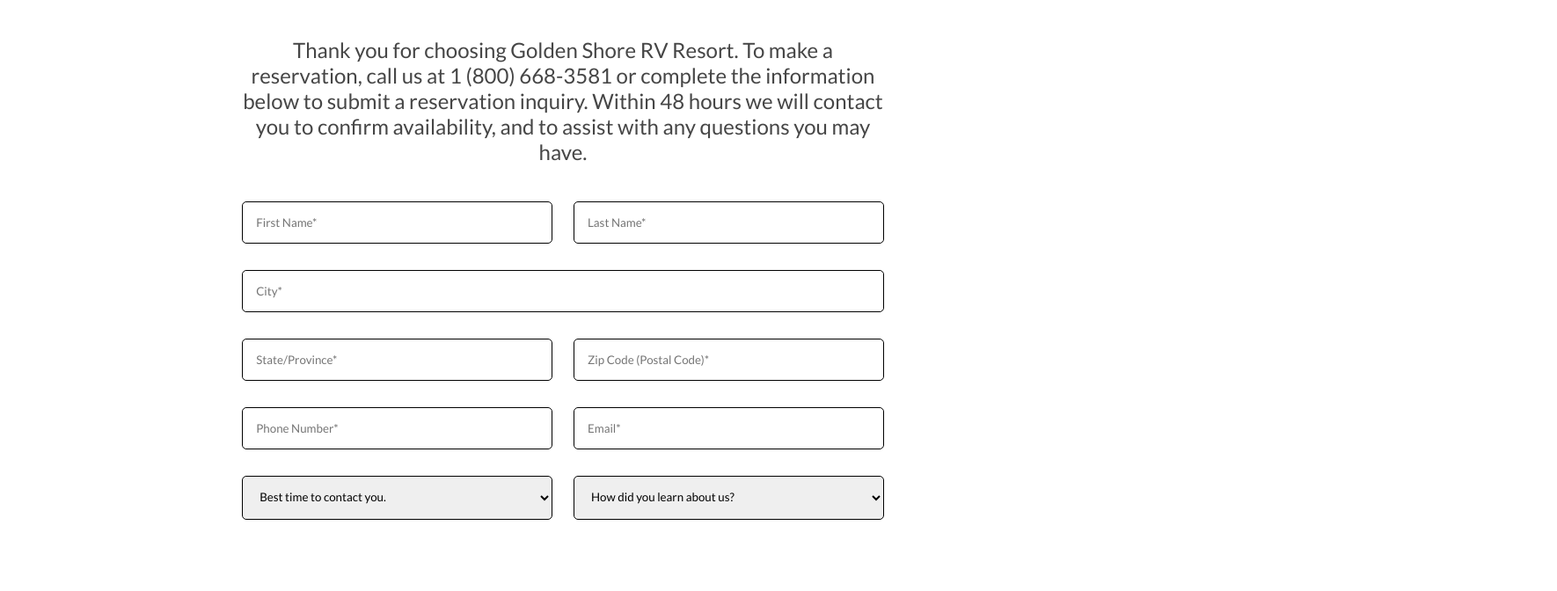
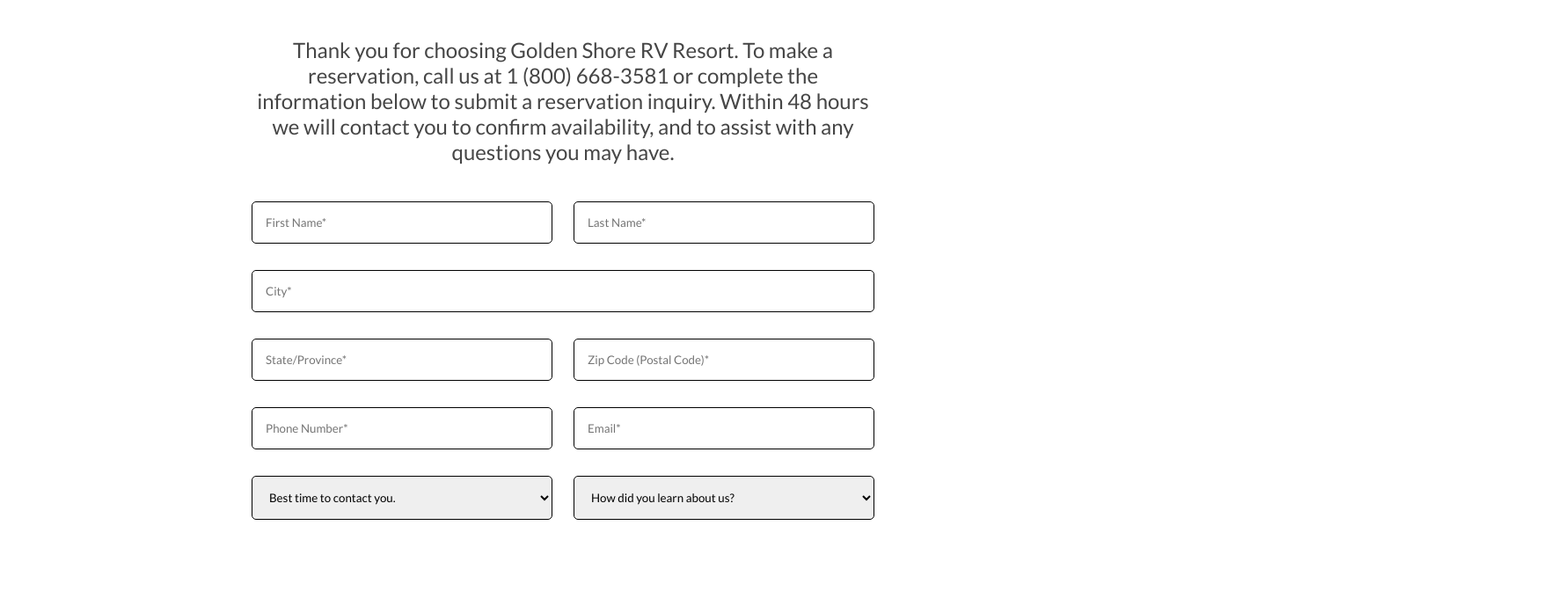
Before and after one commit to phaphajherry/nostruminc3, a plain HTML site: page index.html in a window 1280 px wide. Shown: the top 672 px of the page at 88% size, 1770 px wide, since content can reach past the window. Drawn offline with Linux system fonts and the light colour scheme; a web font is replaced by a local one.

Commit message:
second commit

```diff
--- a/style.css
+++ b/style.css
@@ -110,29 +110,4 @@ input[type="radio"]~label {
 }
 
 
-/* ------------- Media Query -------------------- */
-
-@media screen and (min-width: 480px) {
-    * {
-        margin: 0;
-        padding: 0;
-        box-sizing: border-box;
-    }
-    body {
-        margin: 8px 12px;
-    }
-    p>.center {
-        text-align: center;
-        font-size: 16px;
-    }
-    input,
-    .city,
-    select,
-    option,
-    textarea {
-        display: flex;
-        flex-direction: column;
-        flex: 1;
-        flex-wrap: wrap;
-    }
-}
+/*  */
```
